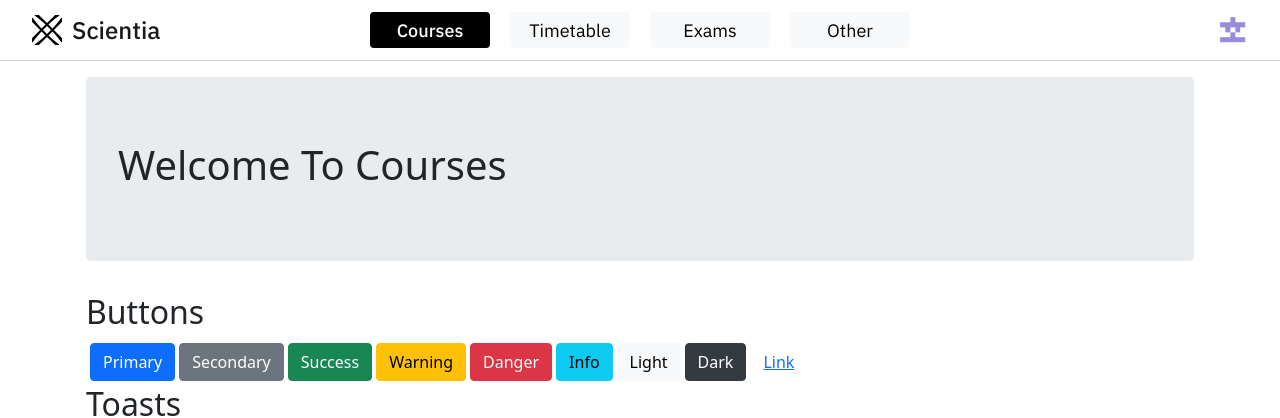
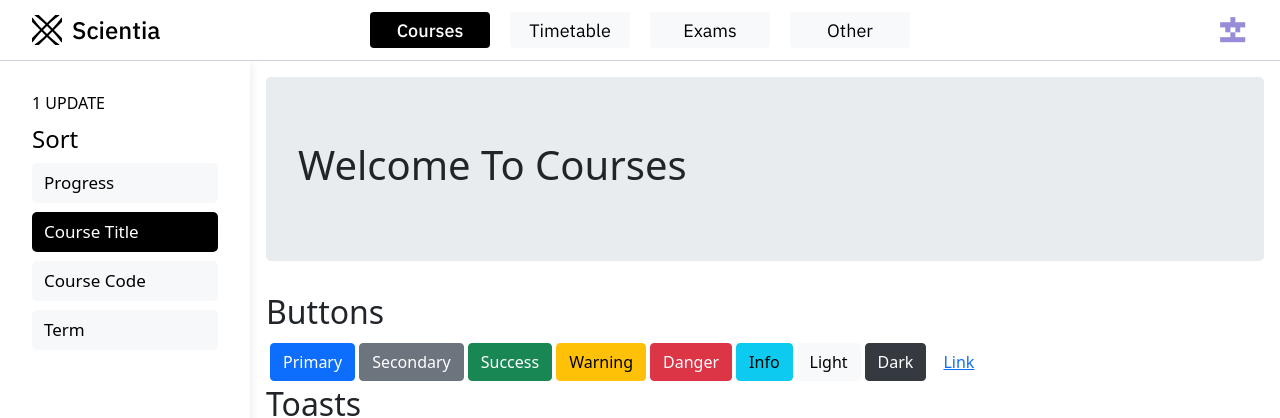
Before and after one commit to JayshivPatel/ScientiaAskDoc, a React (Create React App) app in the folder frontend/: page /courses in a window 1280 px wide. Shown: the top 418 px of the page. Built offline with nearby package versions, Linux system fonts and the light colour scheme.

Commit message:
Add rough implementation of left bar

```diff
--- a/frontend/src/components/App.tsx
+++ b/frontend/src/components/App.tsx
@@ -11,6 +11,7 @@ import {
   faCalendarWeek,
   faChalkboardTeacher,
 } from "@fortawesome/free-solid-svg-icons";
+import LeftBar from "./organisms/LeftBar/LeftBar";
 
 const App: React.FC = () => {
   const horizontalBarPages = [
@@ -20,20 +21,23 @@ const App: React.FC = () => {
     { name: "Other", path: "/other", icon: faEllipsisH },
   ];
 
-  const topBarRoutes = horizontalBarPages.map(({ name, path }) =>
+  const topBarRoutes = horizontalBarPages.map(({ name, path }) => (
     <Route path={path} key={name}>
       <ExamplePage name={name} />
     </Route>
-  );
+  ));
 
   return (
     <>
-      <TopBar pages={horizontalBarPages}/>
-      <Switch>
-        <Route exact path="/" render={() => <Redirect to="/courses" />} />
-        {topBarRoutes}
-      </Switch>
-      <BottomBar  pages={horizontalBarPages}/>
+      <TopBar pages={horizontalBarPages} />
+      <div id="wrapper">
+				<LeftBar/>
+        <Switch>
+          <Route exact path="/" render={() => <Redirect to="/courses" />} />
+          {topBarRoutes}
+        </Switch>
+      </div>
+      <BottomBar pages={horizontalBarPages} />
     </>
   );
 };
--- a/frontend/src/components/organisms/BottomBar/BottomBar.tsx
+++ b/frontend/src/components/organisms/BottomBar/BottomBar.tsx
@@ -4,14 +4,10 @@ import Button from "react-bootstrap/Button";
 import ButtonGroup from "react-bootstrap/ButtonGroup";
 import "./style.scss";
 import {
-  faBookOpen,
-  faEllipsisH,
-  faCalendarWeek,
-  faChalkboardTeacher,
   IconDefinition
 } from "@fortawesome/free-solid-svg-icons";
 import { FontAwesomeIcon } from "@fortawesome/react-fontawesome";
-import { NavLink, Link } from "react-router-dom";
+import { NavLink } from "react-router-dom";
 
 export interface BottomBarProps {
   pages: {
--- /dev/null
+++ b/frontend/src/components/organisms/LeftBar/LeftBar.tsx
@@ -0,0 +1,37 @@
+import React from "react";
+import "./style.scss";
+
+const LeftBar: React.FC = () => {
+  // TODO: change to using react components
+  return (
+    <div id="sidebar-wrapper">
+      <div>
+        <p className="sidebar-status">1 UPDATE</p>
+        <h1 className="exam-outline-heading">Sort</h1>
+      </div>
+      <div
+        className="btn-group-vertical"
+        role="group"
+        id="exam-outline-button-group"
+      >
+        <button className="btn btn-primary exam-outline-button" type="button">
+          Progress
+        </button>
+        <button
+          className="btn btn-primary exam-outline-button-a active"
+          type="button"
+        >
+          Course Title
+        </button>
+        <button className="btn btn-primary exam-outline-button" type="button">
+          Course Code
+        </button>
+        <button className="btn btn-primary exam-outline-button" type="button">
+          Term
+        </button>
+      </div>
+    </div>
+  );
+};
+
+export default LeftBar;
--- /dev/null
+++ b/frontend/src/components/organisms/LeftBar/style.scss
@@ -0,0 +1,160 @@
+//TODO: tidy, change classNames away from examen, and make more modular
+#wrapper {
+  padding-left: 0;
+  -webkit-transition: all 0.5s ease;
+  -moz-transition: all 0.5s ease;
+  -o-transition: all 0.5s ease;
+  transition: all 0.5s ease;
+}
+
+#sidebar-wrapper {
+  z-index: 1000;
+  position: fixed;
+  left: 250px;
+  width: 0;
+  height: 100%;
+  margin-left: -250px;
+  overflow-y: auto;
+  background: #fff;
+  background: #FFFFFF;
+  box-shadow: 0 2px 10px 0 rgba(0,0,0,0.10);
+  -webkit-transition: all 0.5s ease;
+  -moz-transition: all 0.5s ease;
+  -o-transition: all 0.5s ease;
+  transition: all 0.5s ease;
+}
+
+.exam-outline-button {
+  margin-bottom: 10px;
+}
+
+.exam-outline-button-a {
+  margin-bottom: 10px;
+  border-radius: 8px;
+}
+
+#sidebar-wrapper .btn-primary:not(:disabled):not(.disabled).active,#sidebar-wrapper .btn-primary:not(:disabled):not(.disabled):active,#sidebar-wrapper .show > .btn-primary.dropdown-toggle {
+  color: #fff;
+  background-color: #000;
+  border-radius: 5px;
+  text-align: left;
+  border-width: 0px;
+  height: 40px;
+}
+
+#sidebar-wrapper .btn-primary {
+  color: #000;
+  background: #F6F8FA;
+  font-size: 17px;
+  color: #000000;
+  letter-spacing: 0;
+  border-width: 0px;
+  height: 40px;
+  border-radius: 5px;
+  text-align: left;
+}
+
+#sidebar-wrapper .btn-group-vertical > .btn-group:not(:last-child) > .btn,#sidebar-wrapper .btn-group-vertical > .btn:not(:last-child):not(.dropdown-toggle) {
+  border-radius: 5px;
+}
+
+#sidebar-wrapper .btn-group-vertical > .btn-group:not(:first-child) >#sidebar-wrapper .btn, .btn-group-vertical > .btn:not(:first-child) {
+  border-top-left-radius: 5px;
+  border-top-right-radius: 5px;
+}
+
+#sidebar-wrapper .btn-primary:hover {
+  color: #000;
+  background-color: #e5e5e5;
+  border-color: #fff;
+}
+
+#wrapper.toggled {
+  padding-left: 250px;
+}
+
+#wrapper.toggled #sidebar-wrapper {
+  width: 250px;
+}
+
+@media (max-width: 768px) {
+  .sidebar-status {
+    margin-top: 30px;
+    margin-left: 16px;
+    margin-right: 16px;
+    margin-bottom: 0px;
+    font-size: 16px;
+    color: #000000;
+    letter-spacing: 0;
+		position: absolute;
+		width: max-content;
+  }
+
+  .exam-outline-heading {
+    font-size: 24px;
+    color: #000000;
+    text-align: left;
+    margin-top: 64px;
+    margin-left: 16px;
+    margin-right: 16px;
+		position: absolute;
+		width: max-content;
+    margin-bottom: 0px;
+  }
+
+  #exam-outline-button-group {
+    margin-top: 102px;
+    margin-left: 16px;
+    margin-right: 16px;
+    width: 218px;
+  }
+}
+
+@media (min-width:768px) {
+	#wrapper {
+    padding-left: 250px;
+	}
+
+  #sidebar-wrapper {
+    width: 250px;
+	}
+
+	.sidebar-status {
+    margin-top: 30px;
+    margin-left: 32px;
+    margin-right: 32px;
+    margin-bottom: 0px;
+    font-size: 16px;
+    color: #000000;
+    letter-spacing: 0;
+		position: absolute;
+		width: max-content;
+	}
+
+	.exam-outline-heading {
+    font-size: 24px;
+    color: #000000;
+    text-align: left;
+    margin-top: 64px;
+    margin-left: 32px;
+    margin-right: 32px;
+		position: absolute;
+		width: max-content;
+    margin-bottom: 0px;
+	}
+
+  #exam-outline-button-group {
+    margin-top: 102px;
+    margin-left: 32px;
+    margin-right: 32px;
+    width: 186px;
+	}
+
+  #wrapper.toggled {
+    padding-left: 0;
+  }
+
+  #wrapper.toggled #sidebar-wrapper {
+    width: 0;
+  }
+}
--- a/frontend/src/components/organisms/TopBar/TopBar.tsx
+++ b/frontend/src/components/organisms/TopBar/TopBar.tsx
@@ -31,15 +31,27 @@ const TopBar: React.FC<TopBarProps> = ({ pages }: TopBarProps) => {
   return (
     <Navbar className="top-bar" sticky="top" expand="lg" variant="light">
       <Container fluid>
-        <Navbar.Brand as={Link} to="/" className="brand-container">
+        <Navbar.Brand className="brand-container">
           <img
             src={logo}
             width="30"
             height="30"
             className="d-inline-block align-center brand-image"
             alt="React Bootstrap logo"
+            onClick={(e) => {
+							// TODO: change to using react states
+              e.preventDefault();
+              const wrapper = document.querySelector("#wrapper") || document.createElement("div");
+              if (wrapper.classList.contains("toggled")) {
+                wrapper.classList.remove("toggled");
+              } else {
+                wrapper.classList.add("toggled");
+              }
+            }}
           />{" "}
-          Scientia
+          <Link to="/" style={{ textDecoration: "none" }}>
+            Scientia
+          </Link>
         </Navbar.Brand>
 
         <Navbar className="page-button-group m-auto" id="responsive-navbar-nav">
--- a/frontend/src/components/organisms/TopBar/style.scss
+++ b/frontend/src/components/organisms/TopBar/style.scss
@@ -27,6 +27,9 @@
   margin: 0px;
 }
 
+.brand-container a{
+	color: #000;
+}
 //--------------------------------Page Buttons---------------------------------
 
 @media (min-width: 992px) {
```
